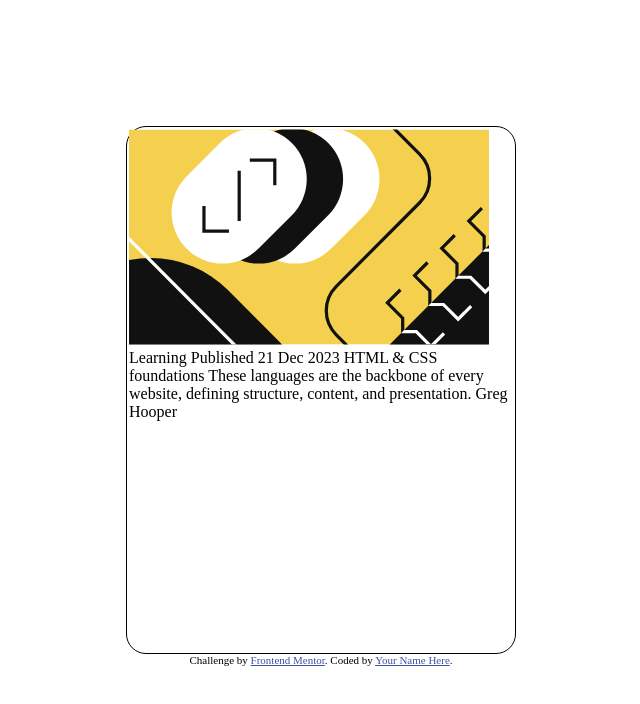
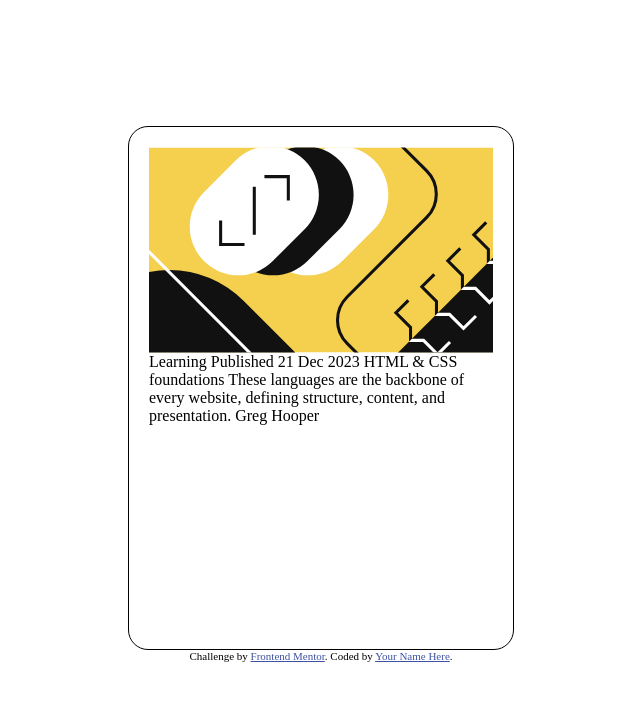
Before and after one commit to NateDaveHill/BlogPreviewCard, a plain HTML site: page index.html in a window 1280 px wide. Shown: the whole page, without its empty margins (319-959 px from the left). Drawn offline with Linux system fonts and the light colour scheme; files whose address does not match are found by name.

Commit message:
here we go again

```diff
--- a/index.html
+++ b/index.html
@@ -14,19 +14,20 @@
 
   <div class="box">
 
-    <div class="image">
       <img src="C:\Users\natha\OneDrive\Desktop\00_Temp\02_FrontendMentor.io\blog-preview-card-main\assets\images\illustration-article.svg" alt="header image for blog post card">
 
-    </div>
-    Learning
+      <div class="txtBox">
+        Learning
 
-    Published 21 Dec 2023
+        Published 21 Dec 2023
 
-    HTML & CSS foundations
+        HTML & CSS foundations
 
-    These languages are the backbone of every website, defining structure, content, and presentation.
+        These languages are the backbone of every website, defining structure, content, and presentation.
 
-    Greg Hooper
+        Greg Hooper
+      </div>
+
   </div>
 
   <div class="attribution">
--- a/style.css
+++ b/style.css
@@ -9,15 +9,21 @@
 
 .box {
     margin: auto;
-    width: 384px;
-    height: 522px;
+    width: 344px;
+    height: 482px;
     border: 1px solid black;
     border-radius: 20px;
-    padding: 2px;
+    padding: 20px;
     margin-top: 10%;
+    display: flex;
+    flex-direction: column;
 }
 
+
 .box img {
-    width: 360px;
-    height: auto;
+    align-items: center;
 }
+
+.box txtBox {
+    align-items: center;
+}
```
